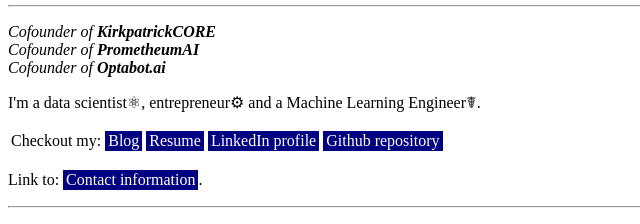
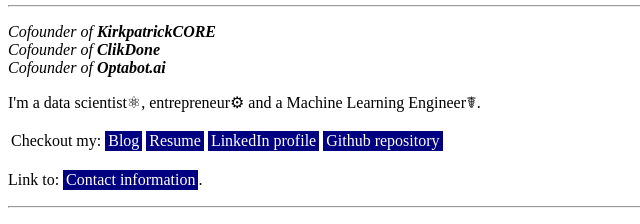
Before and after one commit to M-W-Kirk/personal_webpage, a plain HTML site: page index.html in a window 1280 px wide. Shown: the part 559-783 px from the top of the page, 0-640 px from the left. Drawn offline with Linux system fonts and the light colour scheme.

Commit message:
Update index.html
Edit list
 - Update company text

```diff
--- a/index.html
+++ b/index.html
@@ -13,7 +13,7 @@
         <hr>
         <i><dl>
             <dt>Cofounder of <strong>KirkpatrickCORE</strong></dt>
-            <dt>Cofounder of <strong>PrometheumAI</strong></dt>
+            <dt>Cofounder of <strong>ClikDone</strong></dt>
             <dt>Cofounder of <strong>Optabot.ai</strong></dt>
         </dl></i>
         <p>I'm a data scientist⚛︎, entrepreneur⚙︎ and a Machine Learning Engineer☤.</p>
```
